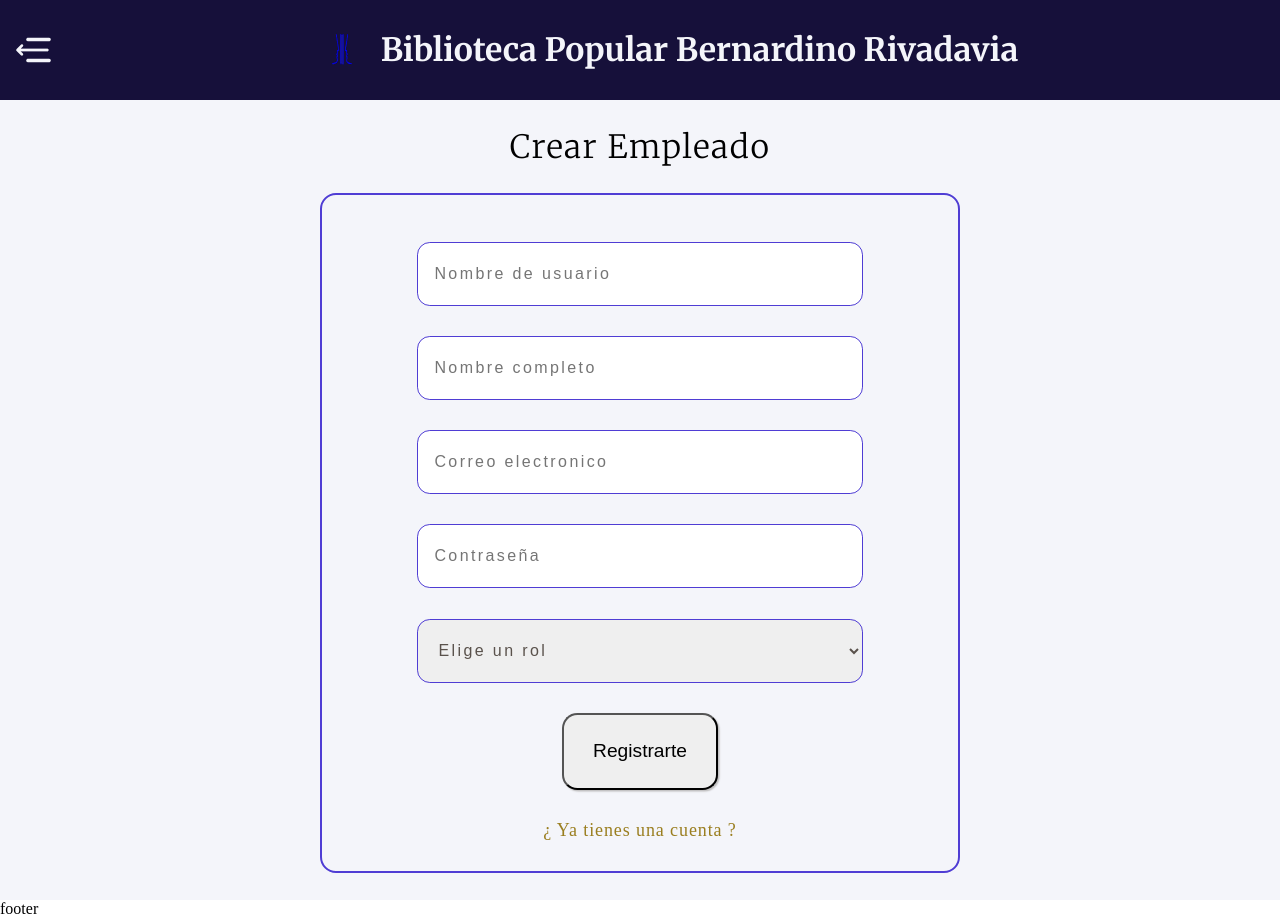
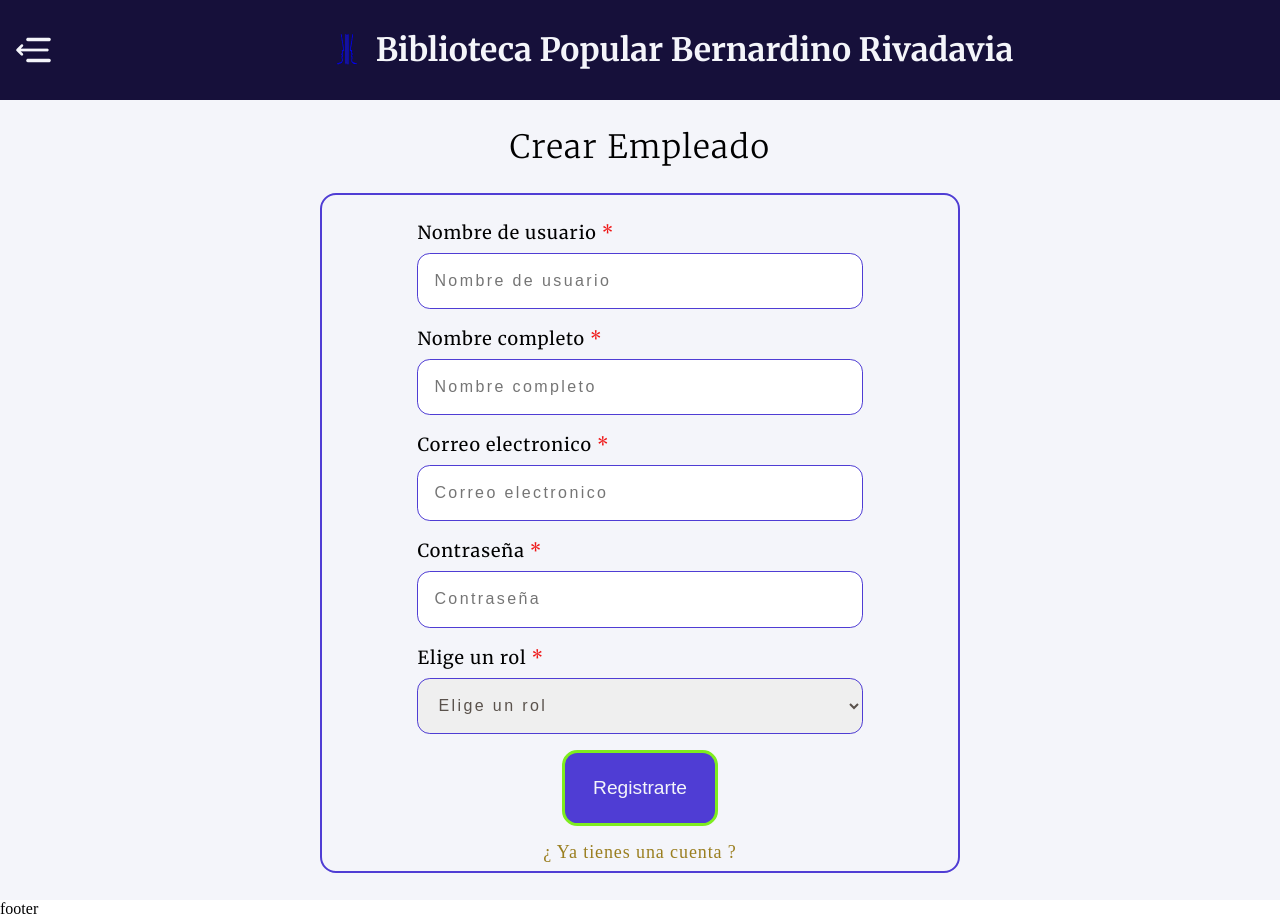
Before and after one commit to RolandoKirina/PPSLibraryBernardinoRivadavia, a React (Vite) app: page /register in a window 1280 px wide. Built offline with nearby package versions, Linux system fonts and the light colour scheme.

Commit message:
added details register form

```diff
--- a/src/App.jsx
+++ b/src/App.jsx
@@ -8,9 +8,6 @@ function App() {
 
   return (
     <>
-      {/* <Header />
-      <RegisterEmployee/> */}
-
       <BrowserRouter>
         <Routes>
           <Route path='/' element={<Layout />}>
--- a/src/components/EmployeeForm/EmployeeForm.css
+++ b/src/components/EmployeeForm/EmployeeForm.css
@@ -12,11 +12,19 @@
 .employee-form form {
     display: flex;
     flex-direction: column;
-    align-items: center;
+    align-items: flex-start;
     justify-content: space-evenly;
     width: 70%;
     height: 100%;
     margin-top: 1em;
+}
+
+label {
+    font-size: large;
+    font-family: var(--font-titles);
+    margin-top: 1em;
+    margin-bottom: 0.5em;
+    letter-spacing: 0.05em;
 }
 
 .input-form, select {
@@ -30,12 +38,35 @@
     letter-spacing: 0.15em;
 }
 
+.form-button {
+    width: 100%;
+    display: flex;
+    justify-content: center;
+    margin-top: 1em;
+}
+
 .register-button {
     width: 35%;
     height: 4em;
     border-radius: 0.8em;
     font-size: larger;
-    box-shadow: 0.08em 0.08em 0.08em rgb(190, 189, 189);
+    background-color: var(--primary-light-2);
+    color: var(--white);
+    /* box-shadow: 0.08em 0.08em 0.08em rgb(190, 189, 189); */
+    border: 0.20em solid var(--sucess);
+}
+
+.register-button:hover {
+    background-color: var(--primary-light);
+    transition: background-color 0.30s ease-in-out;
+}
+
+.message {
+    width: 100%;
+    display: flex;
+    justify-content: center;
+    margin-top: 1em;
+    margin-bottom: 1em;
 }
 
 a {
@@ -44,3 +75,7 @@ a {
     letter-spacing: 0.05em;
     cursor: pointer;
 }
+
+.required {
+    color: var(--error);
+}
--- a/src/components/EmployeeForm/EmployeeForm.jsx
+++ b/src/components/EmployeeForm/EmployeeForm.jsx
@@ -2,23 +2,53 @@ import './EmployeeForm.css';
 
 export default function EmployeeForm() {
 
+    function handleSubmit(e) {
+        e.preventDefault();
+        console.log(e.target.username);
+        console.log(e.target.fullname.value);
+        console.log(e.target.email.value);
+        console.log(e.target.password.value);
+        console.log(e.target.rol.value);
+
+        let employeeDataInputs = {
+            username: e.target.username,
+            fullname: e.target.fullname,
+            email: e.target.email,
+            password: e.target.password,
+            rol: e.target.rol
+        };
+
+        const empties = Object.values(employeeDataInputs).filter((element) => element.value === '');
+
+
+
+
+
+    }
+
     return(
     <>
         <div className='employee-form'>
-            <form>
-                <input type='text' className='input-form' placeholder='Nombre de usuario'/>
-                <input type='text' className='input-form' placeholder='Nombre completo' />
-                <input type='email' className='input-form' placeholder='Correo electronico'/>
-                <input type='password' className='input-form' placeholder='Contraseña'/>
-                <select>
+            <form onSubmit={handleSubmit}>
+                <label htmlFor='username'>Nombre de usuario <span className='required'>*</span></label>
+                <input name='username' type='text' className='input-form' placeholder='Nombre de usuario' />
+                <label htmlFor='fullname'>Nombre completo <span className='required'>*</span></label>
+                <input name='fullname' type='text' className='input-form' placeholder='Nombre completo' />
+                <label htmlFor='email'>Correo electronico <span className='required'>*</span></label>
+                <input name='email' type='text' className='input-form' placeholder='Correo electronico' />
+                <label htmlFor='password'>Contraseña <span className='required'>*</span></label>
+                <input name='password' type='password' className='input-form' placeholder='Contraseña' />
+                <label htmlFor='rol'>Elige un rol <span className='required'>*</span></label>
+                <select name='rol'>
                     <option value=''>Elige un rol</option>
                     <option value='admin'>Administrador</option>
                 </select>
-
-
-                <button className='register-button' type='button'>Registrarte</button>
-
-                <a>¿ Ya tienes una cuenta ?</a>
+                <div className='form-button'>
+                    <button className='register-button' type='submit'>Registrarte</button>
+                </div>
+                <div className='message'>
+                    <a>¿ Ya tienes una cuenta ?</a>
+                </div>
             </form>
         </div>
     </>
--- a/src/components/header/Header.jsx
+++ b/src/components/header/Header.jsx
@@ -11,8 +11,10 @@ export default function Header(){
                     <img src={menuleft} alt="Menú" />
                 </div>
                 <div className="title">
-                    <img src={logo} alt="Logo Biblioteca Rivadavia" />
-                    <h1>Biblioteca Popular Bernardino Rivadavia</h1>
+                    <div>
+                        <img src={logo} alt="Logo Biblioteca Rivadavia" />
+                        <h1>Biblioteca Popular Bernardino Rivadavia</h1>
+                    </div>
                 </div>
             </div>
     </header>
--- a/src/index.css
+++ b/src/index.css
@@ -22,7 +22,9 @@ button {
   --secondary-dark-2:#806A19;
   --placeholder-register: #5A524C;
   --register-subtitle: #9A7E1F;
+  --error: #EF1414;
   --accent:#A33182;
+  --sucess: #7EED1E;
   --font-titles:'Merriweather', serif;
   --font-texts:"Roboto",sans-serif;
 }
```
